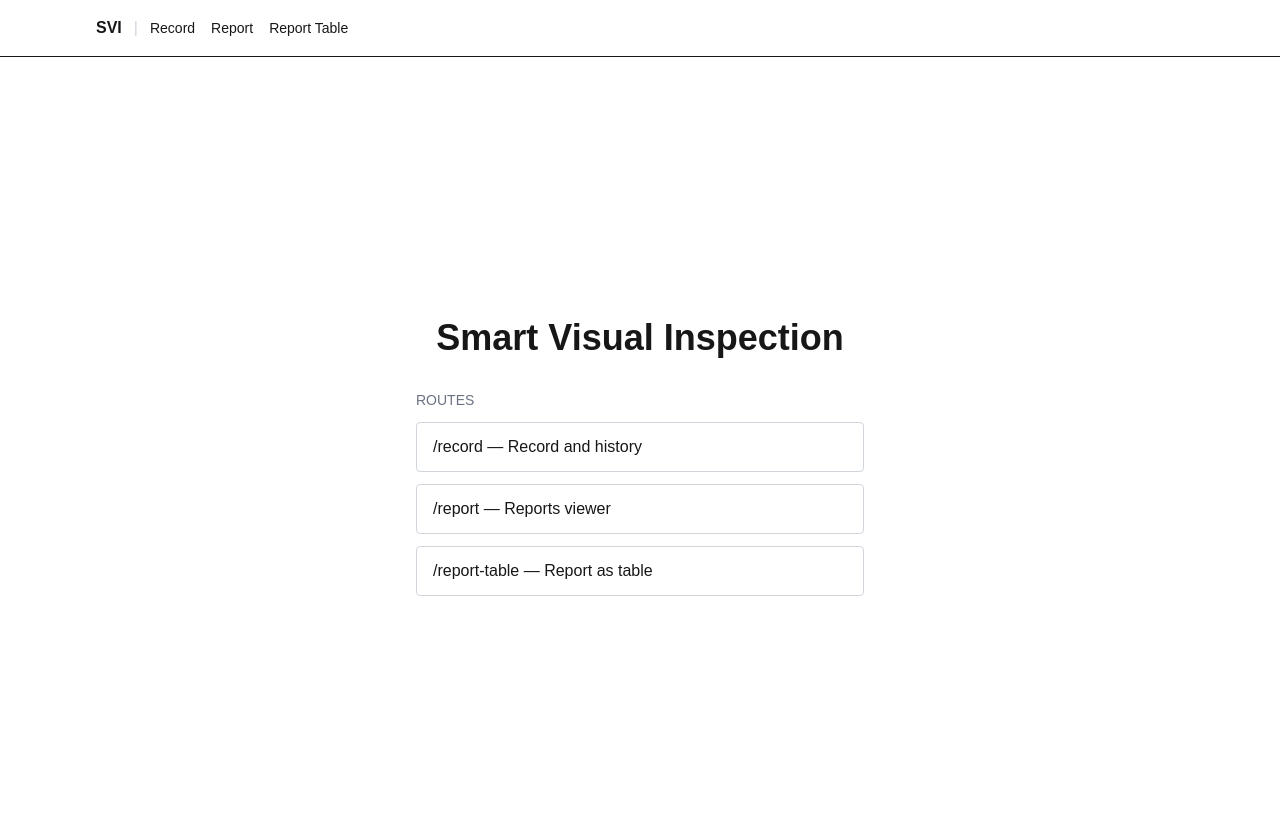
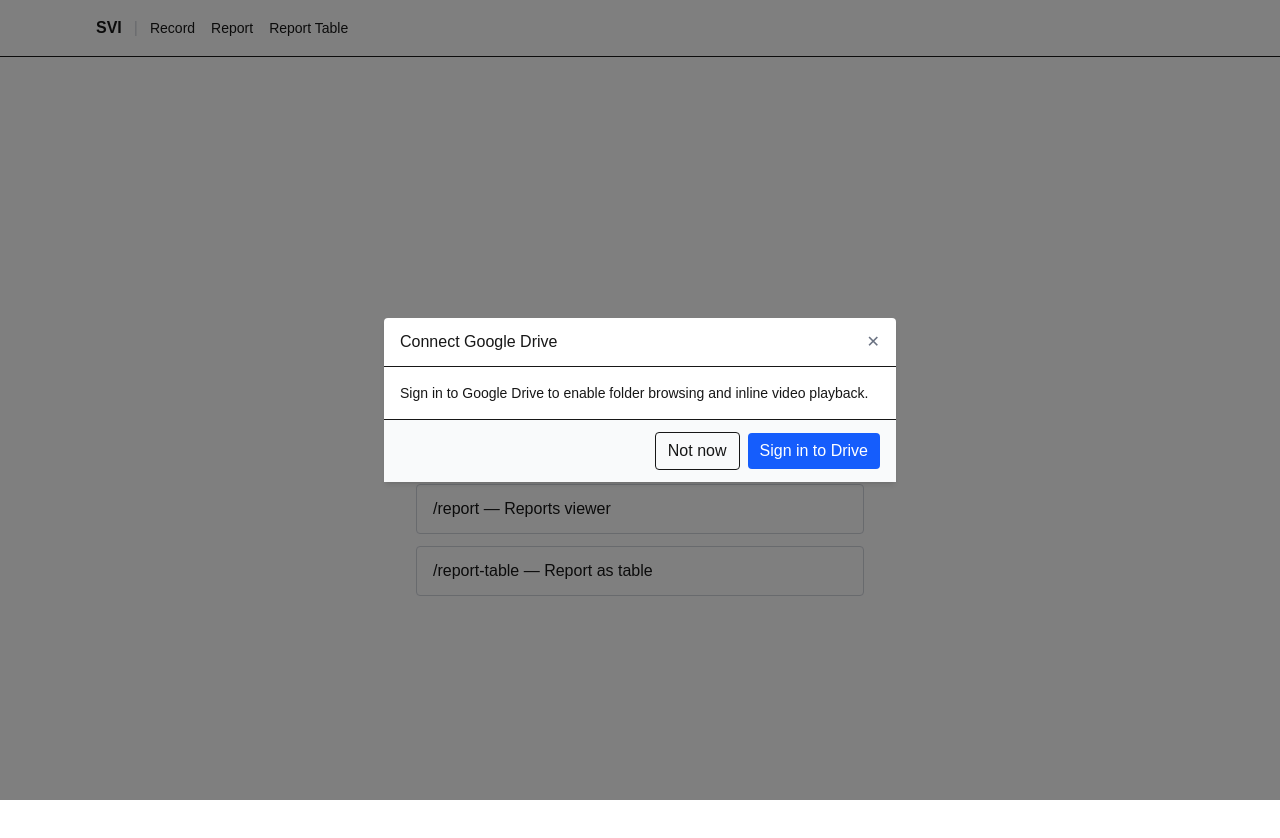
Before and after one commit to lnwwaveza007/smart-visual-inspection, a Next.js app: page / in a window 1280 px wide. Shown: the top 838 px of the page. Built offline with nearby package versions, Linux system fonts and the light colour scheme.

Commit message:
feat: Login just one time

```diff
--- /dev/null
+++ b/app/api/drive/list/route.ts
@@ -0,0 +1,24 @@
+import { NextRequest, NextResponse } from "next/server";
+
+export async function GET(req: NextRequest) {
+    try {
+        const { searchParams } = new URL(req.url);
+        const parentId = searchParams.get("parentId"); // null or folder id
+        const token = req.cookies.get("drive_token")?.value;
+        if (!token) {
+            return NextResponse.json({ error: "No Drive token" }, { status: 401 });
+        }
+        const parentExpr = parentId ? `'${parentId}' in parents` : `'root' in parents`;
+        const q = encodeURIComponent(`mimeType='application/vnd.google-apps.folder' and trashed=false and ${parentExpr}`);
+        const res = await fetch(`https://www.googleapis.com/drive/v3/files?q=${q}&fields=files(id,name)&pageSize=200`, {
+            headers: { Authorization: `Bearer ${token}` },
+        });
+        if (!res.ok) {
+            return NextResponse.json({ error: `Drive list failed ${res.status}` }, { status: res.status });
+        }
+        const data = (await res.json()) as { files?: Array<{ id: string; name: string }> };
+        return NextResponse.json({ folders: data.files || [] });
+    } catch (e) {
+        return NextResponse.json({ error: e instanceof Error ? e.message : "Failed" }, { status: 500 });
+    }
+}
--- /dev/null
+++ b/app/api/drive/status/route.ts
@@ -0,0 +1,6 @@
+import { NextRequest, NextResponse } from "next/server";
+
+export async function GET(req: NextRequest) {
+    const token = req.cookies.get("drive_token")?.value || null;
+    return NextResponse.json({ authed: Boolean(token) });
+}
--- /dev/null
+++ b/app/components/DriveAuthGate.tsx
@@ -0,0 +1,128 @@
+"use client";
+
+import { useEffect, useState } from "react";
+import Modal from "./Modal";
+
+export default function DriveAuthGate() {
+  const [authed, setAuthed] = useState<boolean | null>(null);
+  const [busy, setBusy] = useState(false);
+  const [error, setError] = useState<string | null>(null);
+  const [modalOpen, setModalOpen] = useState(false);
+
+  useEffect(() => {
+    let alive = true;
+    const check = async () => {
+      try {
+        const res = await fetch("/api/drive/status", { cache: "no-store" });
+        const json = await res.json();
+        if (!alive) return;
+        const ok = Boolean(json?.authed);
+        setAuthed(ok);
+        setModalOpen(!ok);
+      } catch {
+        if (!alive) return;
+        setAuthed(false);
+        setModalOpen(true);
+      }
+    };
+    check();
+    return () => { alive = false; };
+  }, []);
+
+  async function ensureDriveToken(): Promise<void> {
+    try {
+      setBusy(true);
+      setError(null);
+      const clientId = (process.env.NEXT_PUBLIC_GOOGLE_CLIENT_ID as string) || "";
+      if (!clientId) {
+        setError("Missing NEXT_PUBLIC_GOOGLE_CLIENT_ID");
+        return;
+      }
+      // Load GIS if needed
+      if (!(window as unknown as { google?: unknown }).google) {
+        await new Promise<void>((resolve, reject) => {
+          const script = document.createElement("script");
+          script.src = "https://accounts.google.com/gsi/client";
+          script.async = true;
+          script.defer = true;
+          script.onload = () => resolve();
+          script.onerror = () => reject(new Error("Failed to load Google script"));
+          document.head.appendChild(script);
+        });
+      }
+      type TokenClient = { requestAccessToken: () => void };
+      interface GoogleGlobal { accounts?: { oauth2?: { initTokenClient?: (args: {
+        client_id: string;
+        scope: string;
+        prompt?: string;
+        callback: (resp: { access_token?: string; expires_in?: number; error?: string }) => void;
+      }) => TokenClient } } }
+      const googleGlobal = (window as unknown as { google?: GoogleGlobal }).google;
+      const oauth2 = googleGlobal?.accounts?.oauth2;
+      if (!oauth2?.initTokenClient) {
+        setError("Google auth unavailable");
+        return;
+      }
+      const scopes = [
+        "https://www.googleapis.com/auth/drive.file",
+        "https://www.googleapis.com/auth/drive.metadata.readonly",
+      ].join(" ");
+      await new Promise<void>((resolve) => {
+        const init = oauth2.initTokenClient!;
+        const client = init({
+          client_id: clientId,
+          scope: scopes,
+          prompt: "consent",
+          callback: (resp: { access_token?: string; expires_in?: number; error?: string }) => {
+            if (resp?.error) {
+              setError(resp.error);
+            } else {
+              try {
+                const t = resp.access_token || "";
+                const expiresInSec = Math.max(1, Number(resp?.expires_in || 0));
+                if (t) {
+                  void fetch("/api/drive/token", {
+                    method: "POST",
+                    headers: { "Content-Type": "application/json" },
+                    body: JSON.stringify({ accessToken: t, expiresInSec }),
+                  }).then(() => {
+                    setAuthed(true);
+                    setModalOpen(false);
+                  });
+                }
+              } catch {}
+            }
+            resolve();
+          },
+        });
+        client.requestAccessToken();
+      });
+    } finally {
+      setBusy(false);
+    }
+  }
+
+  if (authed === null) return null;
+  return (
+    <Modal
+      open={!authed && modalOpen}
+      title="Connect Google Drive"
+      onClose={() => setModalOpen(false)}
+      footer={(
+        <>
+          <button type="button" className="px-3 py-1.5 rounded border" onClick={() => setModalOpen(false)} disabled={busy}>
+            Not now
+          </button>
+          <button type="button" className="px-3 py-1.5 rounded bg-blue-600 text-white" onClick={ensureDriveToken} disabled={busy}>
+            {busy ? "Signing in…" : "Sign in to Drive"}
+          </button>
+        </>
+      )}
+    >
+      <div className="space-y-2 text-sm">
+        <p>Sign in to Google Drive to enable folder browsing and inline video playback.</p>
+        {error && <p className="text-red-600">{error}</p>}
+      </div>
+    </Modal>
+  );
+}
--- a/app/layout.tsx
+++ b/app/layout.tsx
@@ -2,6 +2,7 @@
 import { Geist, Geist_Mono } from "next/font/google";
 import "./globals.css";
 import Navbar from "./components/Navbar";
+import DriveAuthGate from "./components/DriveAuthGate";
 
 const geistSans = Geist({
   variable: "--font-geist-sans",
@@ -28,6 +29,7 @@
       <body
         className={`${geistSans.variable} ${geistMono.variable} antialiased`}
       >
+        <DriveAuthGate />
         <Navbar />
         <div className="max-w-6xl mx-auto px-4 md:px-6 lg:px-8">
           {children}
--- a/app/record/page.tsx
+++ b/app/record/page.tsx
@@ -80,6 +80,8 @@
   const [driveFolderName, setDriveFolderName] = useState<string | null>(null);
   // legacy inline select removed in favor of explorer modal
   const [driveError, setDriveError] = useState<string | null>(null);
+  const [driveAuthed, setDriveAuthed] = useState(false);
+  const [driveAuthChecked, setDriveAuthChecked] = useState(false);
   const [folderModalOpen, setFolderModalOpen] = useState(false);
   // Explorer state
   const [explorerPath, setExplorerPath] = useState<Array<{ id: string; name: string }>>([{ id: "", name: "My Drive" }]);
@@ -233,7 +235,7 @@
                     method: "POST",
                     headers: { "Content-Type": "application/json" },
                     body: JSON.stringify({ accessToken: t, expiresInSec }),
-                  });
+                  }).then(() => setDriveAuthed(true));
                 }
               } catch {}
             }
@@ -249,18 +251,34 @@
     }
   }
 
+  // Check cookie-based auth so we can hide sign-in button if already logged in
+  useEffect(() => {
+    let alive = true;
+    const check = async () => {
+      try {
+        const res = await fetch("/api/drive/status", { cache: "no-store" });
+        const json = await res.json();
+        if (!alive) return;
+        const ok = Boolean(json?.authed);
+        setDriveAuthed(ok);
+        setDriveAuthChecked(true);
+      } catch {
+        if (!alive) return;
+        setDriveAuthed(false);
+        setDriveAuthChecked(true);
+      }
+    };
+    check();
+    return () => { alive = false; };
+  }, []);
+
   async function listDriveFolders(parentId: string | null): Promise<Array<{ id: string; name: string }>> {
     try {
-      const token = await ensureDriveToken(true);
-      if (!token) return [];
-      const parentExpr = parentId ? `'${parentId}' in parents` : `'root' in parents`;
-      const q = encodeURIComponent(`mimeType='application/vnd.google-apps.folder' and trashed=false and ${parentExpr}`);
-      const res = await fetch(`https://www.googleapis.com/drive/v3/files?q=${q}&fields=files(id,name)&pageSize=200`, {
-        headers: { Authorization: `Bearer ${token}` },
-      });
+      const url = `/api/drive/list${parentId ? `?parentId=${encodeURIComponent(parentId)}` : ""}`;
+      const res = await fetch(url, { cache: "no-store" });
       if (!res.ok) throw new Error(`Drive list failed ${res.status}`);
-      const data = (await res.json()) as { files?: Array<{ id: string; name: string }>} ;
-      return data.files || [];
+      const data = (await res.json()) as { folders?: Array<{ id: string; name: string }>} ;
+      return data.folders || [];
     } catch (e) {
       setDriveError(e instanceof Error ? e.message : "Failed to list folders");
       return [];
@@ -690,7 +708,10 @@
             </label>
             {storageMode === "drive" && (
               <>
-                {!driveAccessToken ? (
+                {(() => {
+                  const isReady = Boolean(driveAuthed || driveAccessToken);
+                  if (!driveAuthChecked) return null;
+                  return !isReady ? (
                     <button
                       type="button"
                       className="px-3 py-1.5 rounded border"
@@ -706,7 +727,8 @@
                     >
                       Browse folders
                     </button>
-                )}
+                  );
+                })()}
                 <span className="text-xs text-gray-600">
                   Folder: {driveFolderName ? driveFolderName : "My Drive (root)"}
                 </span>
```
Lines whose indentation alone changed are shown as unchanged.
